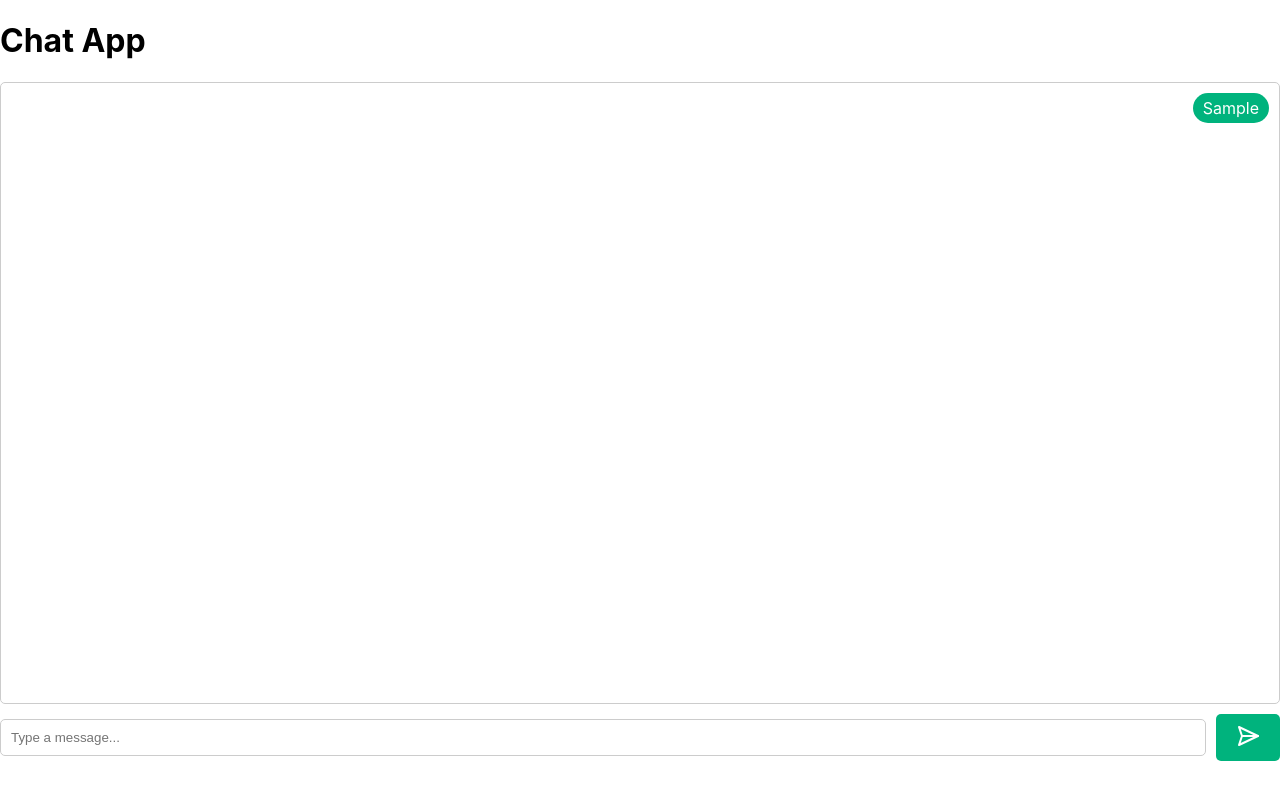
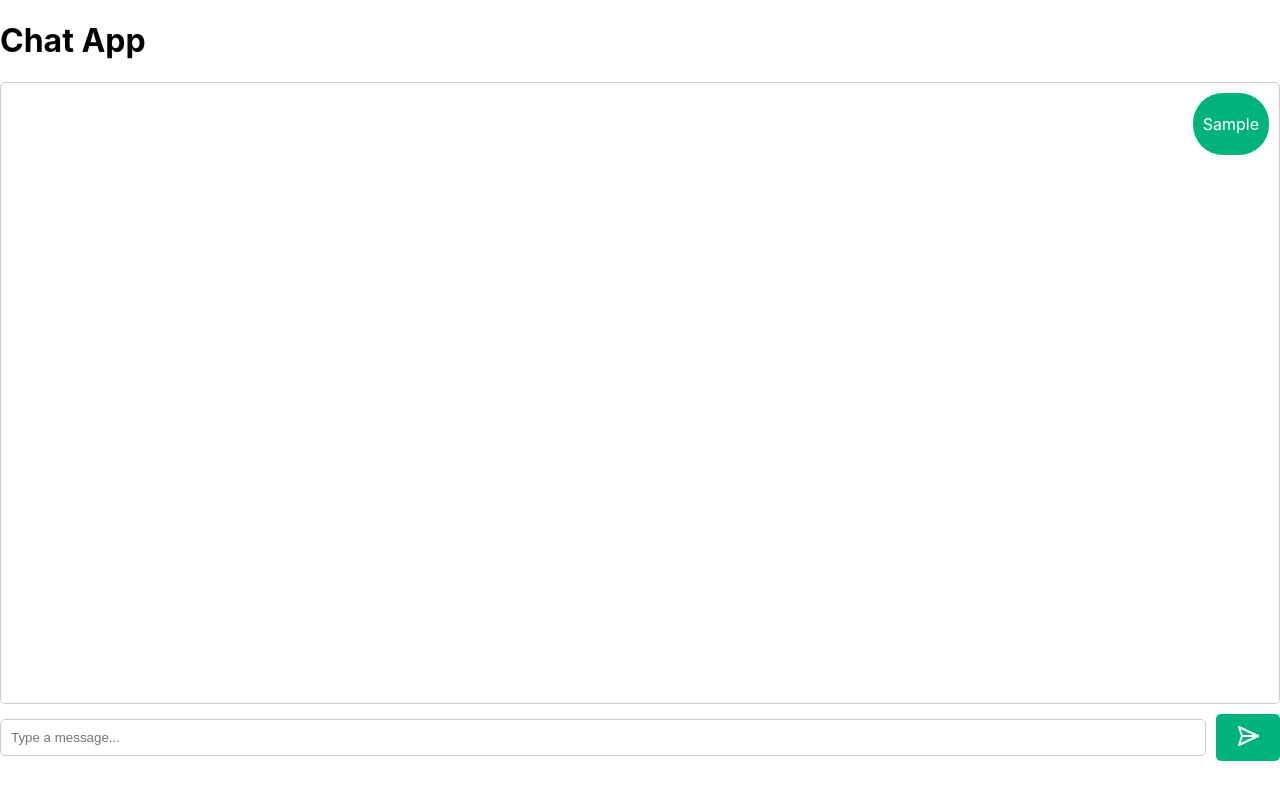
Before and after one commit to SuperZooper3/Voiceflow-EduChat, a React (Create React App) app: page / in a window 1280 px wide. Both pictures are taken after typing "Sample" into the empty fields and a click on the button 1248 px from the left and 737 px from the top of the page. Built offline with nearby package versions, Linux system fonts and the light colour scheme; no server answers.

Commit message:
newlines support in messages

```diff
--- a/src/App.js
+++ b/src/App.js
@@ -5,7 +5,7 @@ import Header from './Header';
 
 const ChatApp = () => {
   const [messages, setMessages] = useState([]);
-  const [sessionSlug, setSessionSlug] = useState(() => {
+  const [sessionSlug] = useState(() => {
     return Math.random().toString(36).substring(2, 15);
   });
 
--- a/src/ChatBox.js
+++ b/src/ChatBox.js
@@ -2,7 +2,18 @@ import React from 'react';
 import './ChatBox.css'; // Import CSS file for styling
 import PropTypes from 'prop-types';
 
+const prepMessageBody = (message) => {
+  return (
+    <div>
+      {message.split('\n').map((line, i) => {
+        return <p key={i}>{line}</p>;
+      })}
+    </div>
+  );
+};
+
 const ChatBox = ({messages}) => {
+  console.log(messages);
   return (
     <div className="chat-box">
       {messages.map((message, index) => (
@@ -10,7 +21,7 @@ const ChatBox = ({messages}) => {
           className={`message ${index % 2 === 0 ? 'sent' : 'recieved'}`}
           key={index}
         >
-          {message}
+          {prepMessageBody(message)}
         </div>
       ))}
     </div>
```
